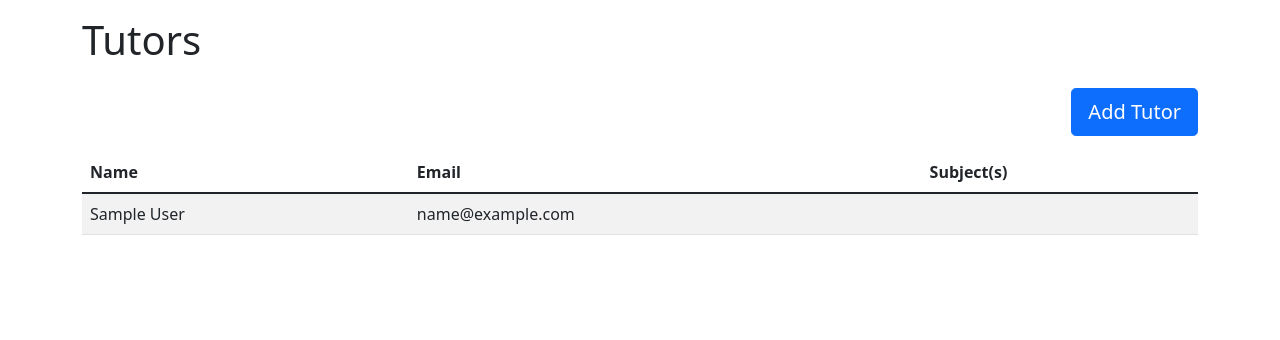
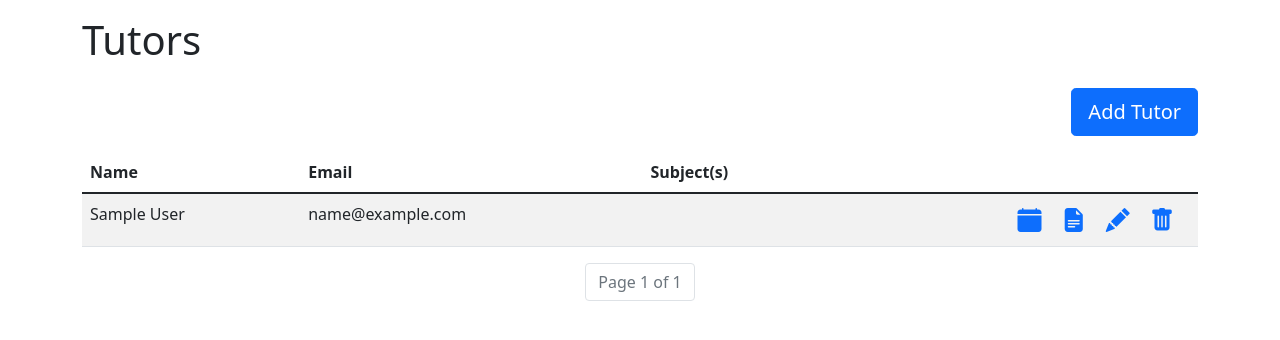
Before and after one commit to Martinnnnnns/SGPYear2, a Django app: template tutorials/templates/admin_tutor_list.html in a window 1280 px wide. Shown: the part 56-396 px from the top of the page. Run offline with Django 3.2, Linux system fonts and the light colour scheme; tables that the repository leaves empty hold one stand-in row (values such as "Sample post"); the template is opened without the code that fills it: values that come from a table or form of the project are taken from there, most other values are stand-ins (such as "Sample title", 1, 10 or a date in 2020); some libraries are stand-ins or nearby versions.

Commit message:
Add buttons for each record, and pagination for the lists

```diff
--- a/tutorials/templates/admin_tutor_list.html
+++ b/tutorials/templates/admin_tutor_list.html
@@ -10,11 +10,17 @@
 {% endblock %}
 
 {% block table_rows %}
-  {% for tutor in tutors %}
+  {% for tutor in page_obj %}
     <tr>
       <td>{{ tutor.first_name }} {{ student.last_name }}</td>
       <td>{{ tutor.email }}</td>
       <td></td>
+      <td class="text-end">
+        <a href="{% url 'admin_student_list' %}" class="text-primary me-3"><i class="bi bi-calendar-fill" style="font-size: 1.5rem;"></i></a>
+        <a href="{% url 'admin_student_list' %}" class="text-primary me-3"><i class="bi bi-file-earmark-text-fill" style="font-size: 1.5rem;"></i></a>
+        <a href="{% url 'admin_student_list' %}" class="text-primary me-3"><i class="bi bi-pencil-fill" style="font-size: 1.5rem;"></i></a>
+        <a href="{% url 'admin_student_list' %}" class="text-primary me-3"><i class="bi bi-trash-fill" style="font-size: 1.5rem;"></i></a>
+      </td>
     </tr>
   {% endfor %}
 {% endblock %}
--- a/tutorials/templates/base_admin_list.html
+++ b/tutorials/templates/base_admin_list.html
@@ -54,4 +54,39 @@
     </tbody>
   </table>
 </div>
+
+<!-- The Bootstrap Page Navigater -->
+<div class="pagination justify-content-center mb-3">
+  <ul class="pagination">
+    {% if page_obj.has_previous %}
+      <li class="page-item">
+        <a class="page-link" href="?page=1" aria-label="First">
+          <span aria-hidden="true">&laquo;</span>
+        </a>
+      </li>
+      <li class="page-item">
+        <a class="page-link" href="?page={{ page_obj.previous_page_number }}" aria-label="Previous">
+          <span aria-hidden="true">&lt;</span>
+        </a>
+      </li>
+    {% endif %}
+
+    <li class="page-item disabled">
+      <span class="page-link">Page {{ page_obj.number }} of {{ page_obj.paginator.num_pages }}</span>
+    </li>
+
+    {% if page_obj.has_next %}
+      <li class="page-item">
+        <a class="page-link" href="?page={{ page_obj.next_page_number }}" aria-label="Next">
+          <span aria-hidden="true">&gt;</span>
+        </a>
+      </li>
+      <li class="page-item">
+        <a class="page-link" href="?page={{ page_obj.paginator.num_pages }}" aria-label="Last">
+          <span aria-hidden="true">&raquo;</span>
+        </a>
+      </li>
+    {% endif %}
+  </ul>
+</div>
 {% endblock %}
```
Also changed, not shown: tutorials/templates/admin_bookings_list.html (+7 -1 lines), tutorials/templates/admin_student_list.html (+7 -1 lines), tutorials/views.py (+25 -6 lines).
